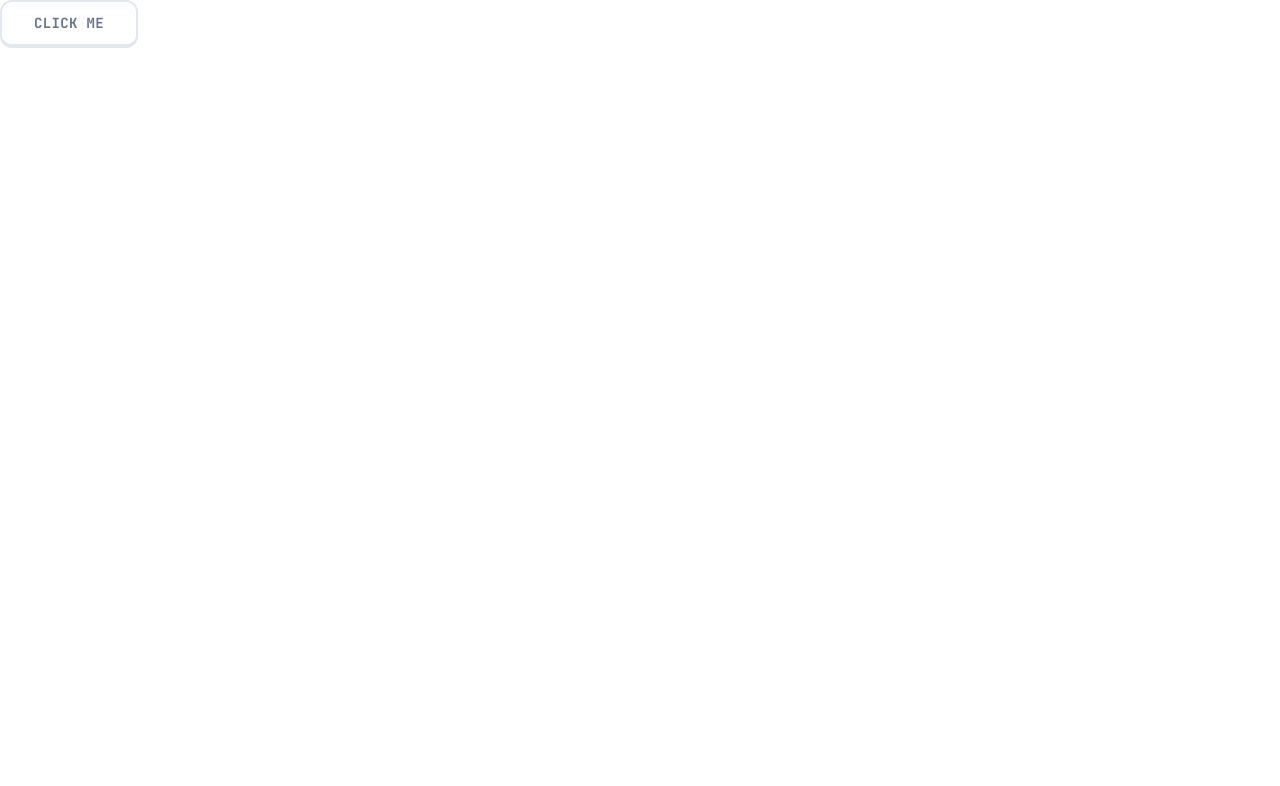
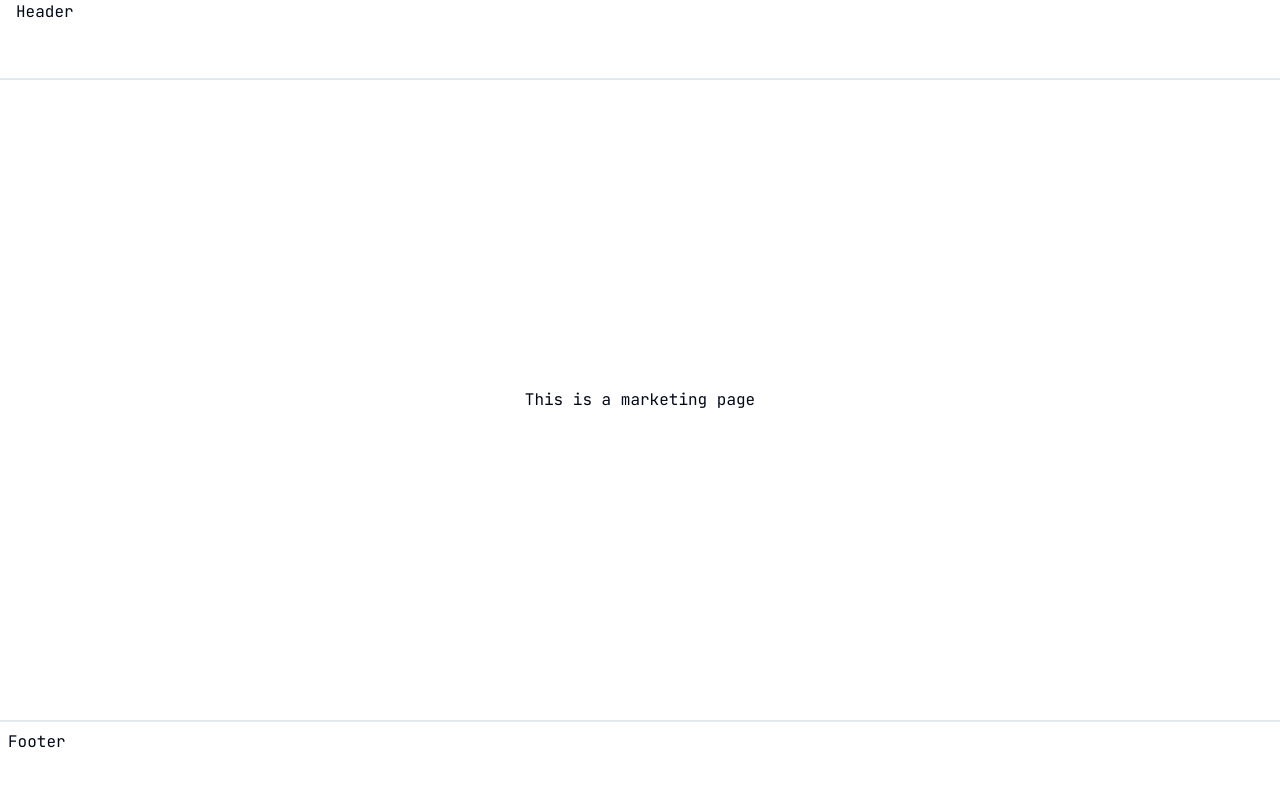
Before and after one commit to namkata/next-duolingo-clone, a Next.js app in the folder duolingo/: page / in a window 1280 px wide. Shown: the top 786 px of the page. Built offline with nearby package versions, Linux system fonts and the light colour scheme.

Commit message:
Marketing Page

```diff
--- /dev/null
+++ b/duolingo/app/(marketing)/docs/page.tsx
@@ -0,0 +1,9 @@
+const DocsPage = () => {
+    return (
+        <div>
+            Docs Page
+        </div>
+    );
+};
+
+export default DocsPage;
--- /dev/null
+++ b/duolingo/app/(marketing)/footer.tsx
@@ -0,0 +1,7 @@
+export const Footer = () => {
+  return (
+    <footer className="hidden lg:block h-20 w-full border-t-2 border-slate-200 p-2">
+      Footer
+    </footer>
+  );
+};
--- /dev/null
+++ b/duolingo/app/(marketing)/header.tsx
@@ -0,0 +1,7 @@
+export const Header = () => {
+    return (
+        <header className="h-20 w-full border-b-2 border-slate-200 px-4">
+            Header
+        </header>
+    );
+};
--- /dev/null
+++ b/duolingo/app/(marketing)/layout.tsx
@@ -0,0 +1,20 @@
+import { Footer } from "./footer";
+import { Header } from "./header";
+
+type Props = {
+  children: React.ReactNode;
+};
+
+const MarketingLayout = ({ children }: Props) => {
+  return (
+    <div className="min-h-screen flex flex-col">
+        <Header/>
+      <main className="flex-1 flex flex-col items-center justify-center">
+        {children}
+      </main>
+      <Footer/>
+    </div>
+  );
+};
+
+export default MarketingLayout;
--- /dev/null
+++ b/duolingo/app/(marketing)/page.tsx
@@ -0,0 +1,3 @@
+export default function Home() {
+  return <div>This is a marketing page</div>;
+}
--- /dev/null
+++ b/duolingo/app/faq/page.tsx
@@ -0,0 +1,9 @@
+const FAQPage = () => {
+    return (
+        <div>
+            FAQ Page
+        </div>
+    )
+}
+
+export default FAQPage;
--- a/duolingo/app/page.tsx
+++ /dev/null
@@ -1,9 +0,0 @@
-import { Button } from "@/components/ui/button";
-
-export default function Home() {
-  return (
-    <div>
-      <Button size="lg"> Click me </Button>
-    </div>
-  );
-}
```
